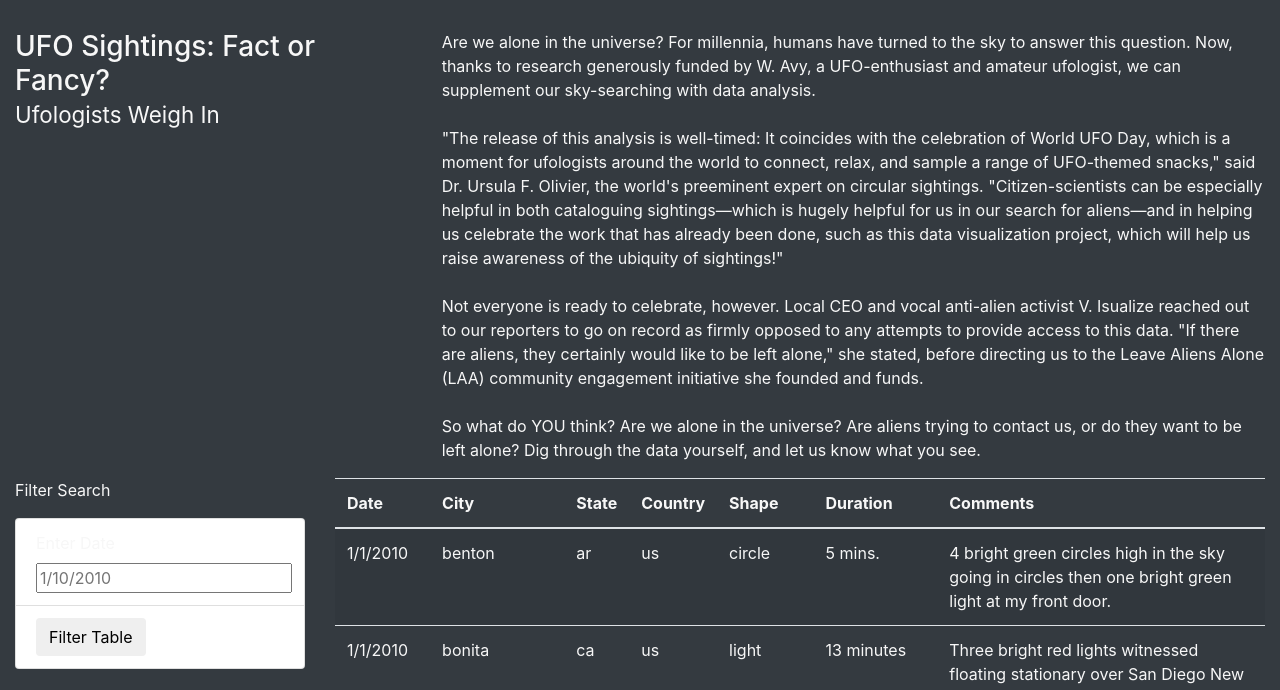
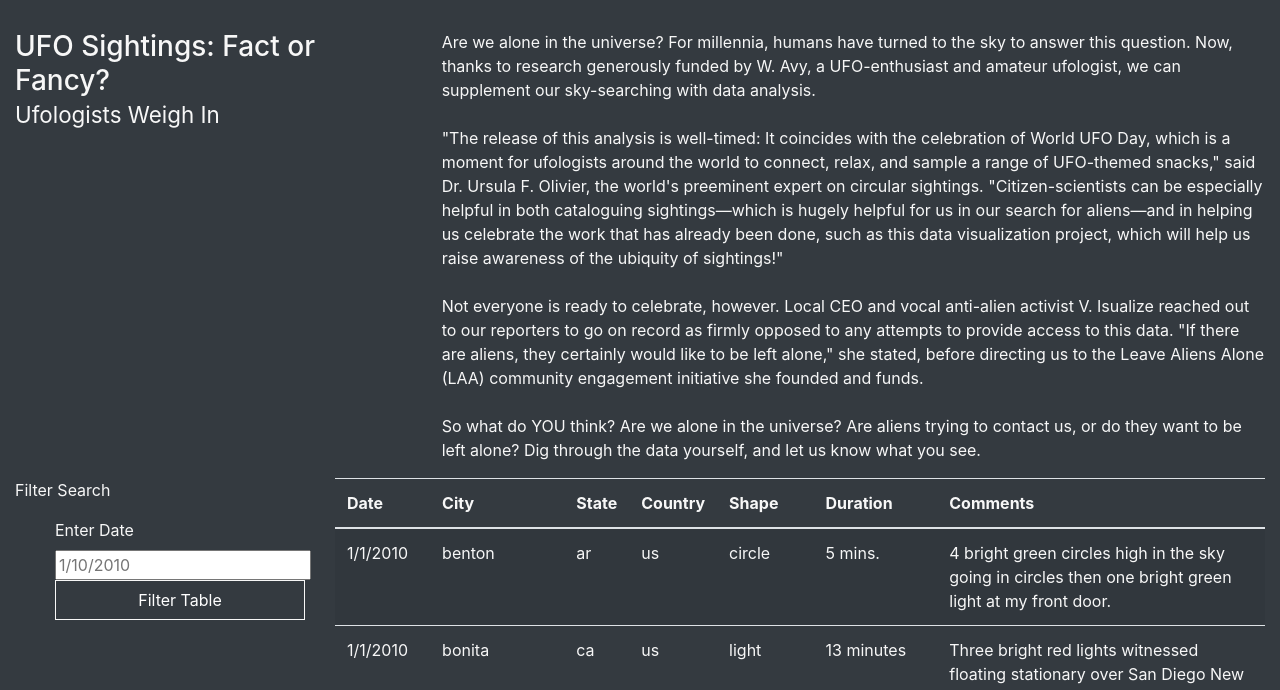
Before and after one commit to DataAnalysis-2022/UFOs, a plain HTML site: page index.html in a window 1280 px wide. Shown: the part 261-951 px from the top of the page. Drawn offline with nearby package versions, Linux system fonts and the light colour scheme.

Commit message:
New Files

```diff
--- a/index.html
+++ b/index.html
@@ -53,17 +53,17 @@
     <div class="container-fluid">
         <div class="row">
           <div class="col-md-3">
-            <form >
+            <form class="bg-dark" style="font-family: inherit; font-size: 1rem;">
                 <p>Filter Search</p>
-                <ul class="list-group">
-                    <li class="list-group-item">
+                <ul class="bg-dark" class="list-group" style="font-family: inherit; font-size: 1rem;">
+                    <li  class="bg-dark" class="list-group-item"  style="list-style-type: none; font-family: inherit; font-size: 1rem;">
 
                         <label for="date">Enter Date</label>
                         <input type="text" placeholder="1/10/2010" id="datetime" />
                     </li>
-                    <li class="list-group-item">
+                    <li  class="bg-dark" class="list-group-item" class="bg-dark" style="list-style-type: none; text-align: center; border: 1px solid" >
 
-                        <button id="filter-btn" type="button" class="btn btn-default">Filter Table</button>
+                        <button id="filter-btn" type="button" class="btn btn-dark">Filter Table</button>
                     </li>
                 </ul>
               </form>
--- a/static/css/style.css
+++ b/static/css/style.css
@@ -8,3 +8,7 @@ body {
     background-size: 100% 100%;
     text-align: center;
   }
+
+ul.ba {
+    list-style-type: none;
+}
```
